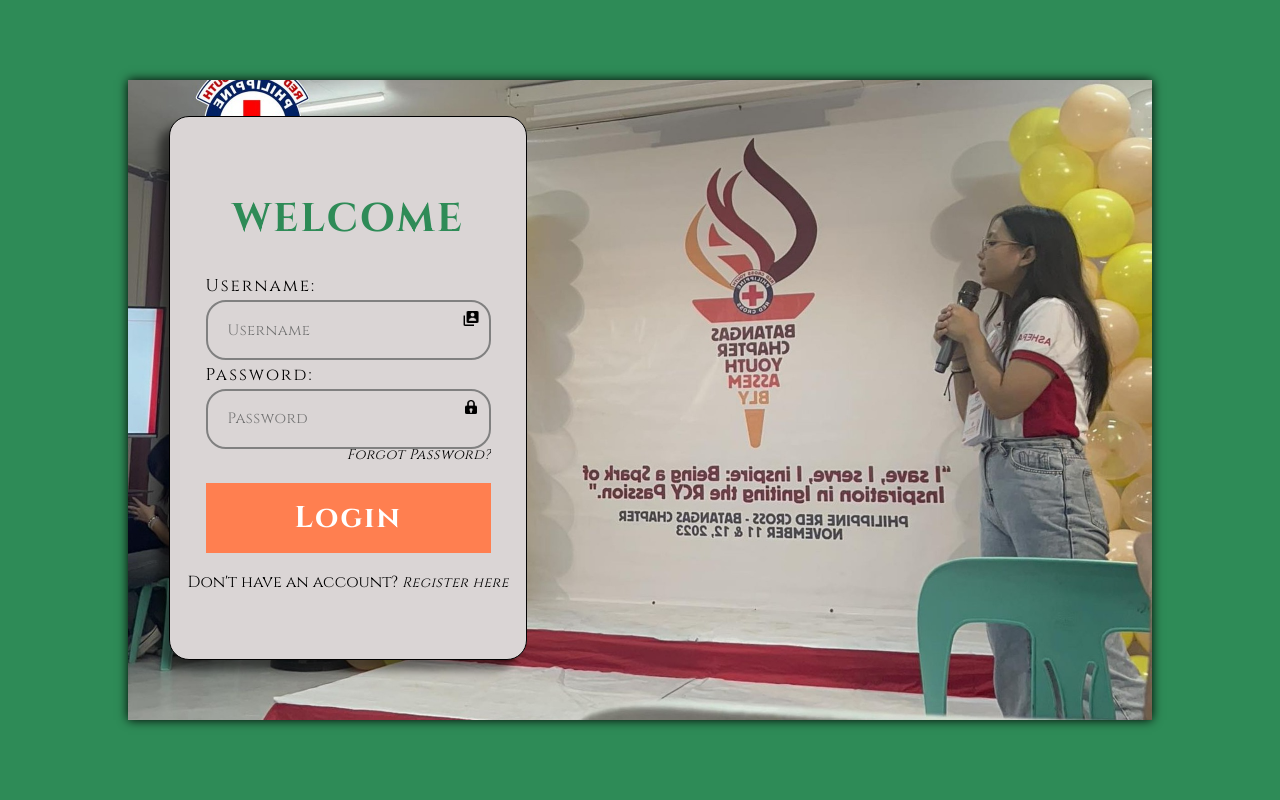
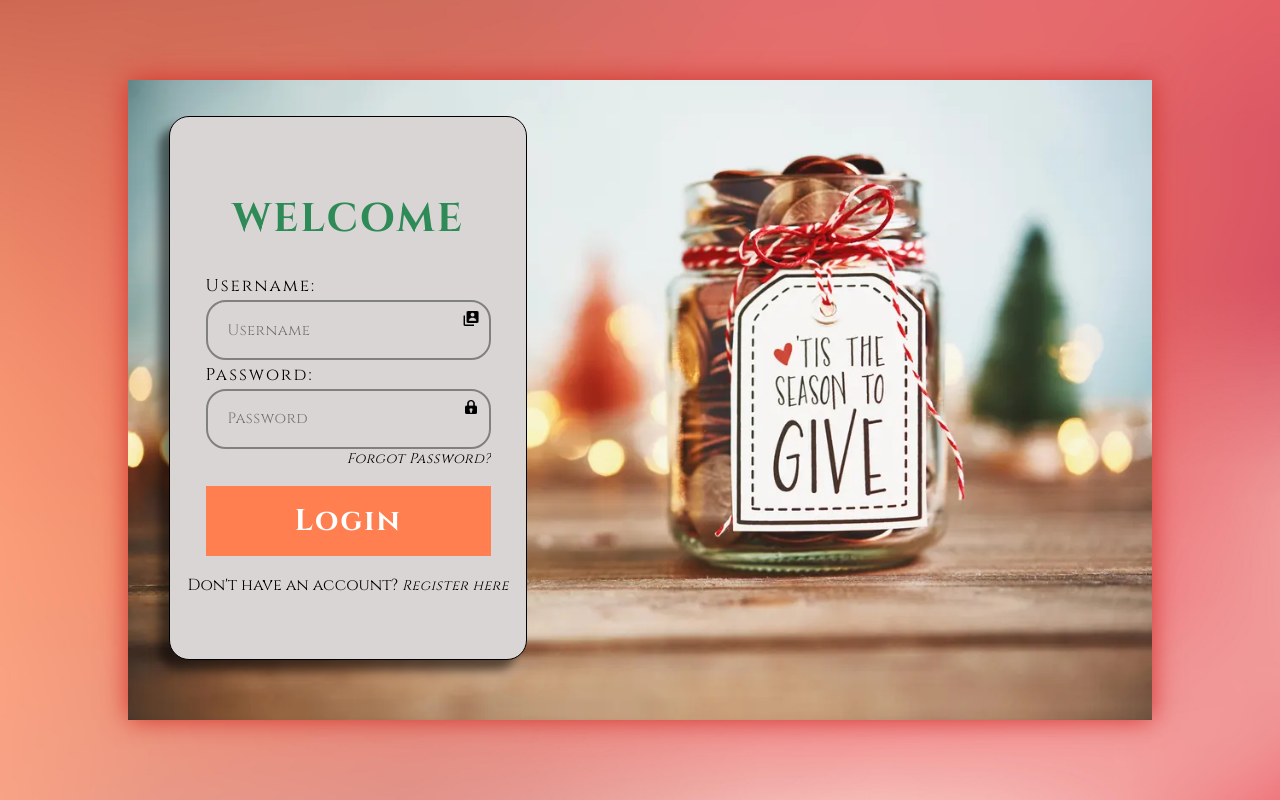
Before and after one commit to justinelaroza/Web-based-Donation-Platform-for-Pasabuhay-Providing-Essentials-to-People-in-Need-, a PHP site: page /login.php in a window 1280 px wide. Run offline with PHP 8.4, Linux system fonts and the light colour scheme.

Commit message:
changes in gui, created db for register, fixed errors in the error handling (get to session)

```diff
--- a/login.css
+++ b/login.css
@@ -18,11 +18,11 @@
 .middle-section {
     height: 80vh;
     width: 80vw;
-    background-image: url('./pictures/redcross.png');
+    background-image: url('./pictures/0x0.png');
     background-repeat: no-repeat;
     background-position: center;
     background-size: cover;
-    box-shadow: 0 0 10px rgba(0, 0, 0, 1); /*horizontal vertical then gano kaitim */
+    box-shadow: 0 0 25px #d2342f; /*horizontal vertical then gano kaitim */
     display: flex;
 }
 
@@ -31,7 +31,10 @@ body {
     justify-content: center;
     align-items: center;
     min-height: 100vh;
-    background: seagreen;
+    background-image: url('./pictures/light-bg.jpg');
+    background-repeat: no-repeat;
+    background-position: center;
+    background-size: cover;
 }
 
 .wrapper {
@@ -114,7 +117,7 @@ body {
 }
 
 .wrapper .error-message {
-    margin-top: 6%;
+    margin-top: 7%;
 }
 
 .wrapper .error-message, .wrapper-right .error-message-reg {
--- a/login.php
+++ b/login.php
@@ -1,6 +1,7 @@
 <?php
     include('db.php');
     /** @var mysqli $connection */ // This tells the editor that $connection is a mysqli object.
+    session_start();
 ?>
 
 <!DOCTYPE html>
@@ -49,7 +50,7 @@
                 </div>
             </form>
         </div>
-        <div class="wrapper-right" <?php if(isset($_GET['show'])) { echo $_GET['show']; }?>>
+        <div class="wrapper-right" <?php if(isset($_SESSION['show'])) { echo $_SESSION['show']; unset($_SESSION['show']); }?>>
 
             <form action="<?php htmlspecialchars($_SERVER['PHP_SELF']) ?>" method="post">
                 <div class="register">
@@ -91,11 +92,13 @@
                 </div>
                 <div class="error-message-reg">
                     <?php
-                        if (isset($_GET['fillReg'])) {
-                            echo $_GET['fillReg'];
+                        if (isset($_SESSION['fillReg'])) {
+                            echo $_SESSION['fillReg'];
+                            unset($_SESSION['fillReg']);
                         }
-                        if (isset($_GET['passMatch'])) {
-                            echo $_GET['passMatch'];
+                        if (isset($_SESSION['passMatch'])) {
+                            echo $_SESSION['passMatch'];
+                            unset($_SESSION['passMatch']);
                         }
                     ?>
                 </div>
@@ -118,7 +121,7 @@
         }
         else {
             $username = filter_input(INPUT_POST, 'username', FILTER_SANITIZE_SPECIAL_CHARS); //filter any malicious codes
-            $password = filter_input(INPUT_POST, 'password', FILTER_SANITIZE_SPECIAL_CHARS);
+            $password = $_POST['password'];
 
             //test
 
@@ -151,17 +154,18 @@
         }
     }
 
-    $show = "style='display: block !important'"; //#proud
-
     if ($_SERVER['REQUEST_METHOD'] == 'POST' && isset($_POST['register-button'])) {
-        header("Location: login.php?show=" . urldecode($show));
+        $_SESSION['show'] = "style='display: block !important'";
+        header("Location: login.php");
+        exit();
     }
 
     if ($_SERVER['REQUEST_METHOD'] == 'POST' && isset($_POST['new-register'])) {
 
         if(empty($_POST['firstname']) || empty($_POST['lastname']) || empty($_POST['address']) || empty($_POST['email']) || empty($_POST['user-register']) || empty($_POST['orig-pass']) || empty($_POST['confirm-pass'])) {
-            $fillReg = 'Register all your details!';
-            header("Location: login.php?show=" . urldecode($show) . "&fillReg=" . urldecode($fillReg));
+            $_SESSION['fillReg'] = 'Register all your details!';
+            $_SESSION['show'] = "style='display: block !important'";
+            header("Location: login.php");
             exit();
         }
         else {
@@ -170,16 +174,19 @@
             $address = filter_input(INPUT_POST, 'address', FILTER_SANITIZE_SPECIAL_CHARS);
             $email = filter_input(INPUT_POST, 'email', FILTER_SANITIZE_EMAIL);
             $userRegister = filter_input(INPUT_POST, 'user-register', FILTER_SANITIZE_SPECIAL_CHARS);
-            $origPass = filter_input(INPUT_POST, 'orig-pass', FILTER_SANITIZE_SPECIAL_CHARS);
-            $confirmPass = filter_input(INPUT_POST, 'confirm-pass', FILTER_SANITIZE_SPECIAL_CHARS);
 
-            if ($_POST['orig-pass'] != $_POST['confirm-pass']) {
-                $passMatch = 'Passwords do not match!';
-                header("Location: login.php?show=" . urldecode($show) . "&passMatch=" . urlencode($passMatch));
+            $origPass = $_POST['orig-pass'];
+            $confirmPass = $_POST['confirm-pass'];
+
+            if ($origPass != $confirmPass) {
+                $_SESSION['passMatch'] = 'Passwords do not match!';
+                $_SESSION['show'] = "style='display: block !important'";
+                header("Location: login.php");
                 exit();
             }
             echo 'test';
             $slqInsert = "INSERT INTO register_data(first_name, last_name, address, email, username, password) VALUES ('$firstname', '$lastname', '$address', '$email', '$userRegister', '$origPass', '$confirmPass')";
+
         }
 
     }
```
Also changed, not shown: pictures/0x0.png (added), pictures/child.jpg (deleted), pictures/light-bg.jpg (added), pictures/redcross.png (deleted).
